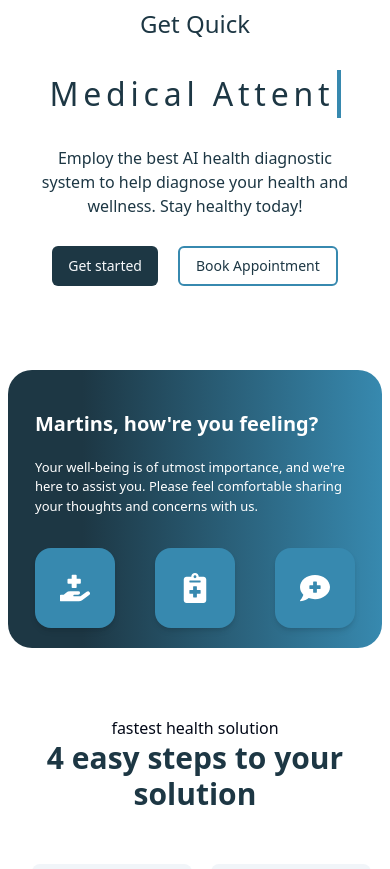
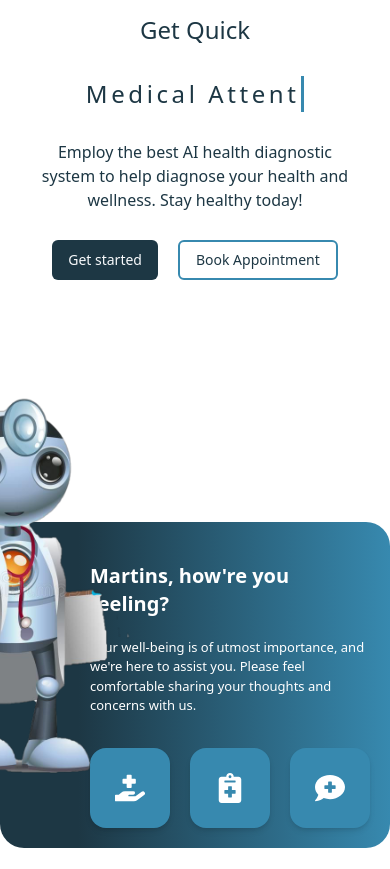
Before and after one commit to M-tech1/ai_MedCare, a React (Vite) app: page / in a window 390 px wide. Shown: the part 140-1009 px from the top of the page. Built offline with nearby package versions, Linux system fonts and the light colour scheme.

Commit message:
general UI revamp and MobileViews

```diff
--- a/src/components/webSections/ChatSection.tsx
+++ b/src/components/webSections/ChatSection.tsx
@@ -23,7 +23,7 @@ const ChatSection = () => {
       </div>
 
       <div className="sm:mx-5 mx-2 h-full bg-lite border shadow-lg rounded-md flex justify-self align-middle">
-        <div className="w-full h-full m-auto shadow-md bg-white  rounded-sm bg-red-300">
+        <div className="w-full h-full m-auto shadow-md bg-white rounded-sm ">
           <QuickChat />
         </div>
       </div>
--- a/src/components/webSections/Pricing.tsx
+++ b/src/components/webSections/Pricing.tsx
@@ -28,7 +28,7 @@ const Pricing = () => {
             <div className="  sm:p-6 grid sm:grid-cols-3 grid-cols-1 w-full gap-6">
               <div className=" w-[25rem] h-[28rem] rounded-xl shadow-2xl text-left p-7 flex flex-col gap-5  ">
                 <div className="font-bold">Basic</div>
-                <div className="text-5xl font-bold">Free</div>
+                <div className="text-5xl font-bold">Fee</div>
                 <div>Free plan for all users</div>
 
                 <div className="flex flex-col gap-2">
@@ -60,7 +60,7 @@ const Pricing = () => {
                 </div>
               </div>
 
-              <div className="w-[25rem] h-[28rem] border border-solid text-white bg-primary  rounded-xl shadow-xl text-left p-7 flex flex-col gap-5  bg-gradient-to-t from-primary from-20% to-secondary">
+              <div className="w-[25rem] h-[28rem] border border-solid text-white bg-primary  rounded-xl shadow-xl text-left p-7 flex flex-col gap-5  bg-gradient-to-t from-primary from-20% to-secondary hidden sm:block">
                 <div className="font-bold">Professional</div>
                 <div className="text-5xl font-bold">$2</div>
                 <div>Free plan for all users</div>
@@ -100,7 +100,7 @@ const Pricing = () => {
                 </div>
               </div>
 
-              <div className="w-[25rem] h-[28rem] rounded-xl shadow-2xl text-left p-7 flex flex-col gap-5 ">
+              <div className="w-[25rem] h-[28rem] rounded-xl shadow-2xl text-left p-7 flex flex-col gap-5 hidden sm:block">
                 <div className="font-bold">Premium</div>
                 <div className="text-5xl font-bold">$5</div>
                 <div>Free plan for all users</div>
@@ -143,7 +143,7 @@ const Pricing = () => {
             <div className="  sm:p-6 grid sm:grid-cols-3 grid-cols-1 w-full gap-6">
               <div className="w-[25rem] h-[28rem] text-white rounded-xl shadow-2xl shadow-black text-left p-7 flex flex-col gap-5 bg-gradient-to-t from-primary from-20% to-secondary">
                 <div className="font-bold">Basic</div>
-                <div className="text-5xl font-bold">Free</div>
+                <div className="text-5xl font-bold">Fee</div>
                 <div>Free plan for all users</div>
 
                 <div className="flex flex-col gap-2">
@@ -181,7 +181,7 @@ const Pricing = () => {
                 </div>
               </div>
 
-              <div className="w-[25rem] h-[28rem]  text-primary shadow-2xl rounded-xl text-left p-7 flex flex-col gap-5 ">
+              <div className="w-[25rem] h-[28rem]  text-primary shadow-2xl rounded-xl text-left p-7 flex flex-col gap-5 hidden sm:block ">
                 <div className="font-bold">Professional</div>
                 <div className="text-5xl font-bold">$2</div>
                 <div>Free plan for all users</div>
@@ -221,7 +221,7 @@ const Pricing = () => {
                 </div>
               </div>
 
-              <div className="w-[25rem] h-[28rem]   bg-primary  rounded-xl text-white text-left p-7 flex flex-col gap-5  bg-gradient-to-t from-primary from-20% to-secondary">
+              <div className="w-[25rem] h-[28rem]   bg-primary  rounded-xl text-white text-left p-7 flex flex-col gap-5  bg-gradient-to-t from-primary from-20% to-secondary hidden sm:block">
                 <div className="font-bold">Premium</div>
                 <div className="text-5xl font-bold">$5</div>
                 <div>Free plan for all users</div>
--- a/src/components/webSections/hero.tsx
+++ b/src/components/webSections/hero.tsx
@@ -46,26 +46,26 @@ export default function Hero() {
           </div>
         </div>
 
-        <div className="sm:w-full sm:h-[21rem] sm:mt-[1rem] m-0 flex align-middle justify-center w-[100vw] ">
-          <div className="sm:w-[80rem] w-[100vw] h-full m-2 rounded-3xl flex flex-row gap-2 items-center align-middle sm:p-10 p-0  bg-gradient-to-r from-primary from-20% to-secondary ">
-            <div className="w-[35rem] h-[20rem] flex items-center justify-center hidden sm:block ">
+        <div className="sm:w-full sm:h-[21rem] sm:mt-[1rem] flex align-middle justify-center w-[100vw] ">
+          <div className="sm:w-[80rem] w-[100vw] h-full m-2 rounded-3xl flex flex-row gap-2 items-center align-middle sm:p-10 p-0  bg-gradient-to-r from-primary from-20% to-secondary sm:mt-[0] mt-[10rem]">
+            <div className="sm:w-[35rem] sm:h-[20rem] w-[10rem] h-[15rem] flex items-center justify-center ">
               <img
                 src={img}
-                className="absolute top-[14rem] left-[18%] h-[40rem] "
+                className="absolute sm:top-[14rem] top-[33rem] sm:left-[18%]  sm:h-[40rem] h-[25rem] "
               />
             </div>
-            <div className=" sm:w-[32rem] sm:h-[18rem] w-full mt-5 p-5 flex flex-col align-middle sm:items-stretch items-center  justify-center">
+            <div className=" sm:w-[32rem] w-[20rem] sm:h-[18rem] mt-5 p-5 flex flex-col align-middle sm:items-stretch items-center  justify-center">
               <div className="w-[20rem] h-full flex flex-col ">
-                <div className="text-white mb-5 text-xl font-semibold">
+                <div className="text-white mb-5 text-xl px-5 font-semibold">
                   Martins, how're you feeling?
                 </div>
-                <p className="text-white text-[13px] flex justify-center text-left align-middle">
+                <p className="text-white text-[13px] px-5 flex justify-center text-left align-middle">
                   {" "}
                   Your well-being is of utmost importance, and we're here to
                   assist you. Please feel comfortable sharing your thoughts and
                   concerns with us.
                 </p>
-                <div className="flex flex-row mt-8 justify-between">
+                <div className="flex flex-row mt-8 gap-5 px-5">
                   <div className="bg-secondary shadow-md w-[5rem] h-[5rem] rounded-2xl flex justify-center items-center">
                     <FaHandHoldingMedical size={30} color="white" />
                   </div>
--- a/src/pages/Styles.css
+++ b/src/pages/Styles.css
@@ -1,15 +1,15 @@
-.typewriter{
+.typewriter {
   overflow: hidden; /* Ensures the content is not revealed until the animation */
-    border-right: .15em solid orange; /* The typwriter cursor */
+  border-right: 0.15em solid orange; /* The typwriter cursor */
   white-space: nowrap; /* Keeps the content on a single line */
   margin: 0 auto; /* Gives that scrolling effect as the typing happens */
-    letter-spacing: .15em; /* Adjust as needed */
+  letter-spacing: 0.15em; /* Adjust as needed */
   animation: typing 4s steps(20) infinite, blink-caret 1s step-end infinite;
   color: var(--color-bg-variant);
   /* font-family: 'Lucida Sans', 'Lucida Sans Regular', 'Lucida Grande', 'Lucida Sans Unicode', Geneva, Verdana, sans-serif; */
   /* font-family: 'Times New Roman', Times, serif; */
   font-weight: 500;
-    font-size:  2rem;
+  font-size: 1.5rem;
   padding: 0;
 }
 
@@ -28,6 +28,6 @@
     border-color: transparent;
   }
   50% {
-        border-color: #3789AF
+    border-color: #3789af;
   }
 }
```
Lines whose indentation alone changed are shown as unchanged.
